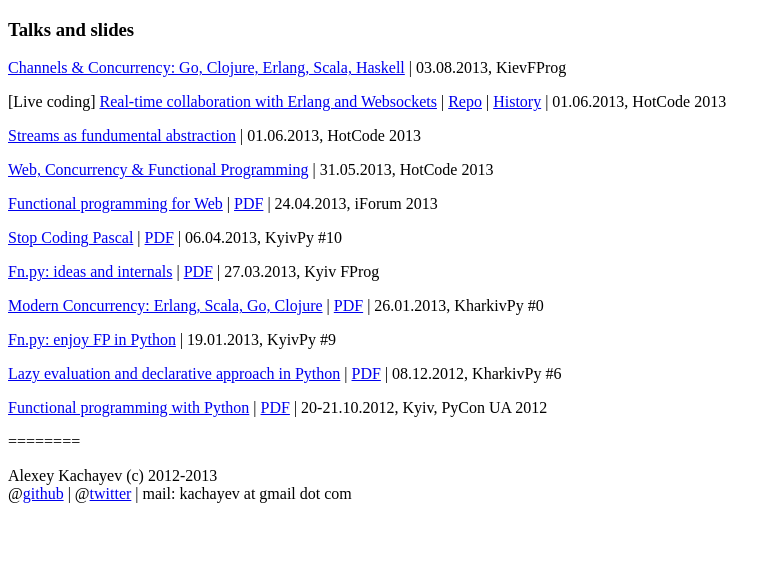
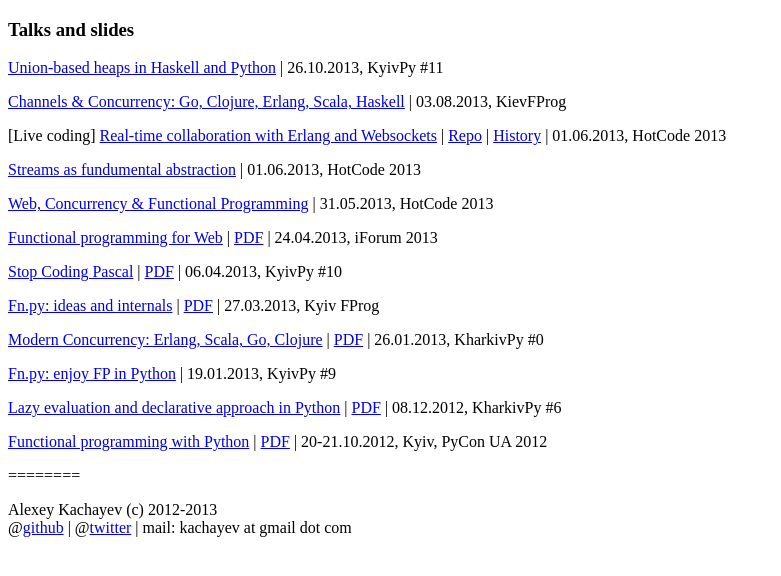
Before and after one commit to kachayev/talks, a plain HTML site: page index.html in a window 1280 px wide. Shown: the whole page, without its empty margins (0-781 px from the left). Drawn offline with Linux system fonts and the light colour scheme.

Commit message:
Link to slides from KyivPy 11 talk about union-based heaps

```diff
--- a/index.html
+++ b/index.html
@@ -5,6 +5,9 @@
 </head>
 <body>
     <h3>Talks and slides</h3>
+    <p>
+      <a href="http://goo.gl/Jme06c">Union-based heaps in Haskell and Python</a> | 26.10.2013, KyivPy #11
+    </p>
     <p>
         <a href="http://goo.gl/pQhE09">Channels &amp; Concurrency: Go, Clojure, Erlang, Scala, Haskell</a> | 03.08.2013, KievFProg
     </p>
```
Also changed, not shown: 1 other file.
